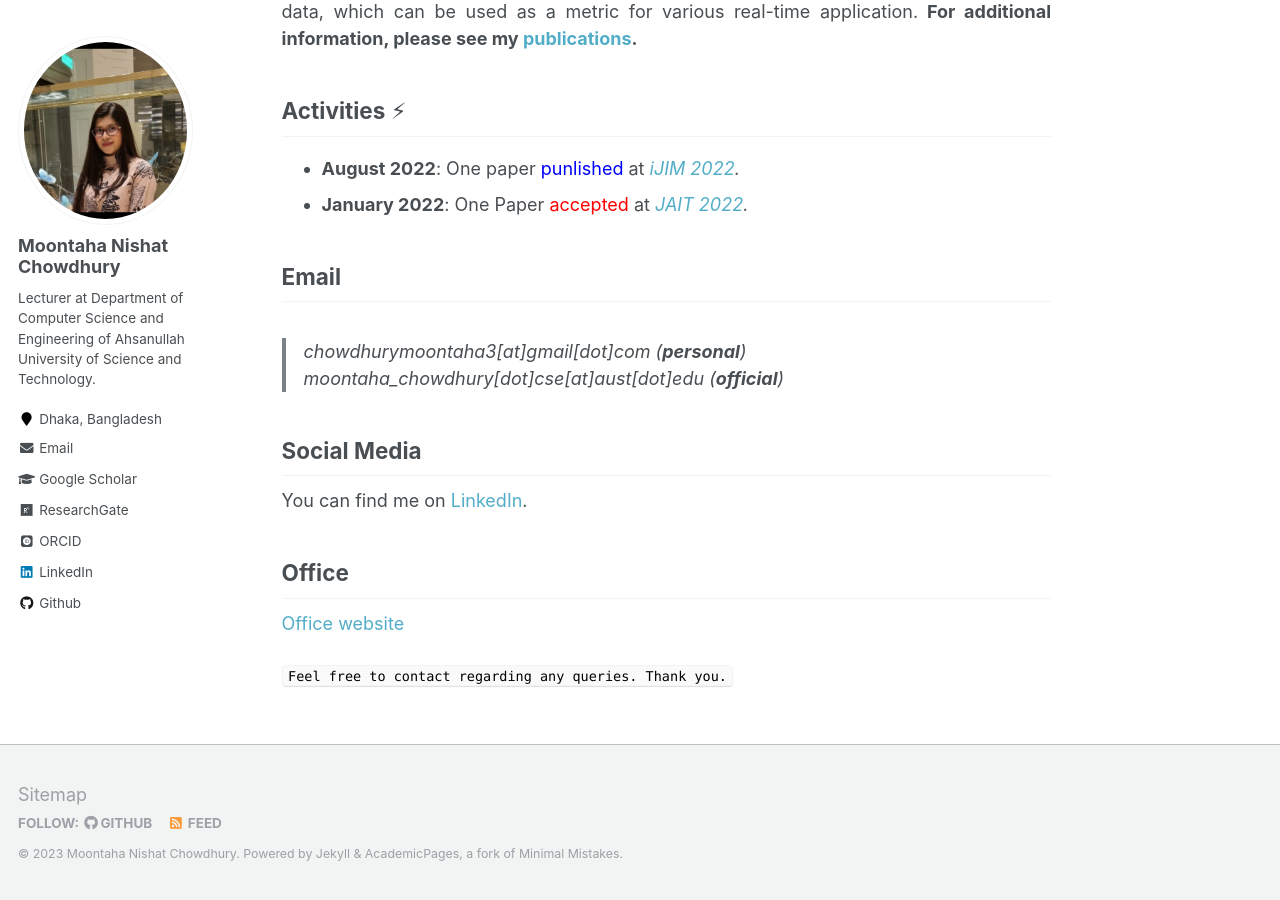
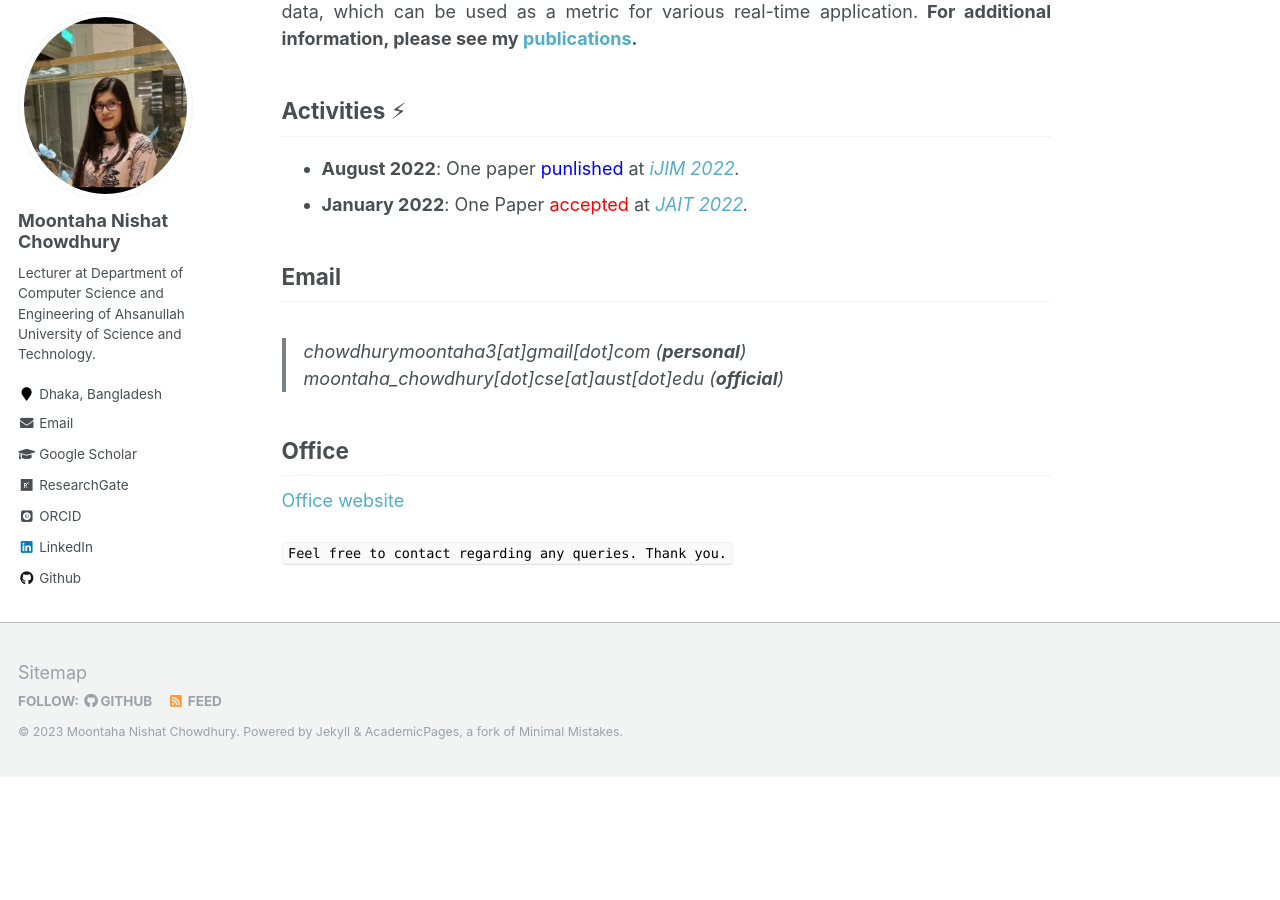
Before and after one commit to chowdhurymoontaha/chowdhurymoontaha.github.io, a Jekyll site: the page built from _pages/about.md, in a window 1280 px wide and 900 px high, scrolled down 643 px. Built offline with Jekyll 4.4.1, drawn with Linux system fonts in a browser that asks for light colours; some web fonts are replaced; after the commit the page ends 1420 px from its top, so only the background shows below that.

Commit message:
Update about.md

```diff
--- a/_pages/about.md
+++ b/_pages/about.md
@@ -28,9 +28,6 @@ Previously, I have analyzed Human Activity through embedded smartphone sensor da
 > chowdhurymoontaha3[at]gmail[dot]com (***personal***) <br/>
 > moontaha_chowdhury[dot]cse[at]aust[dot]edu (***official***)
 
-## Social Media
-You can find me on [LinkedIn]("https://www.linkedin.com/in/moontaha-nishat-chowdhury-5b0b5022b/").
-
 ## Office
 [Office website](https://www.aust.edu/cse/faculty_member/ms_moontaha_nishat_chowdhury)
 
```
